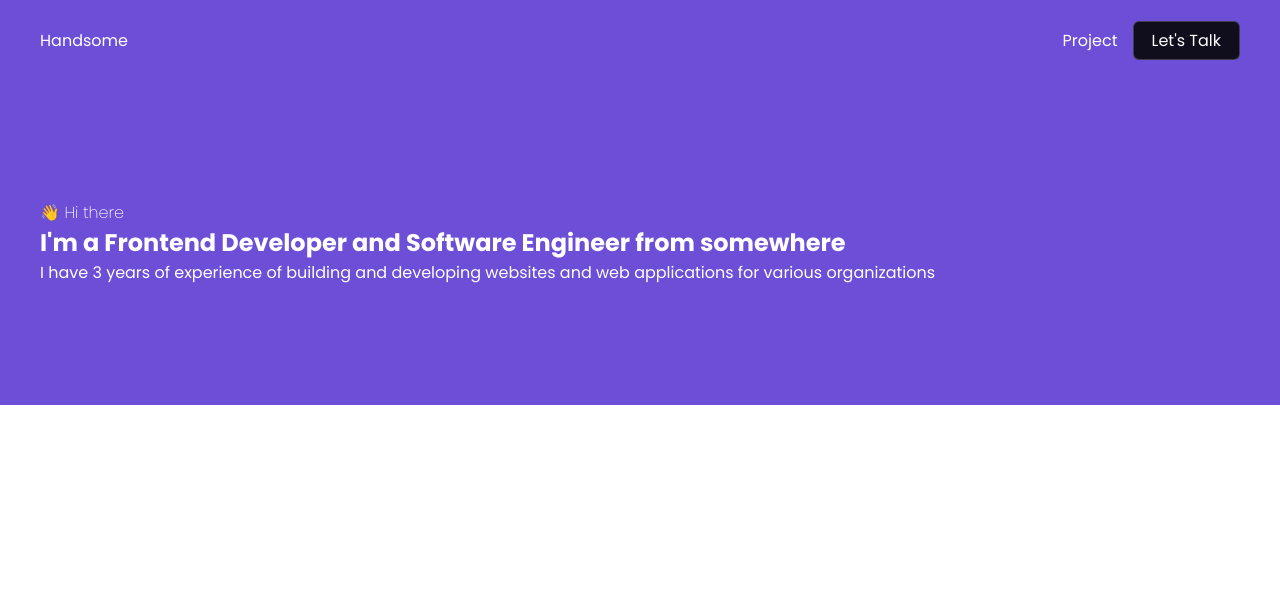
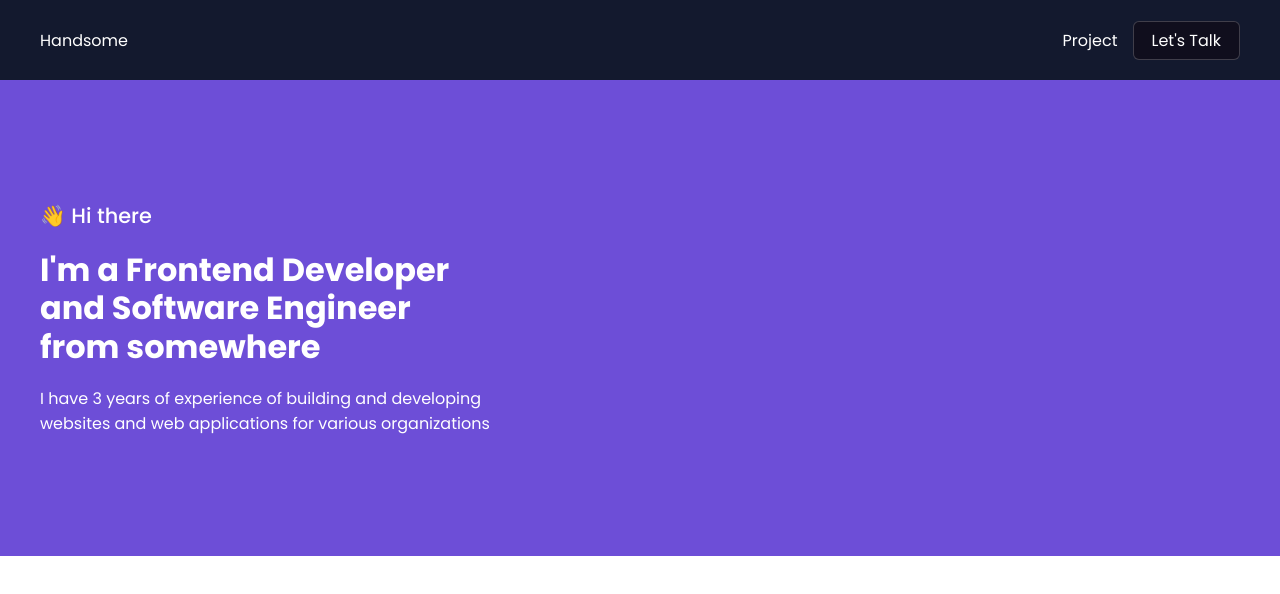
Before and after one commit to huzitaiwo/handsome, a React (Create React App) app: page / in a window 1280 px wide. Shown: the top 594 px of the page. Built offline with nearby package versions, Linux system fonts and the light colour scheme.

Commit message:
styling nav

```diff
--- a/src/components/Banner.css
+++ b/src/components/Banner.css
@@ -4,5 +4,16 @@
   padding: 120px 0;
 }
 .banner span {
-  font-weight: 200;
+  display: inline-block;
+  font-weight: 500;
+  font-size: 1.3rem;
 }
+.banner h2 {
+  font-size: 2rem;
+  max-width: 450px;
+  line-height: 1.2;
+  margin: 20px 0;
+}
+.banner p {
+  max-width: 50ch;
+}
--- a/src/components/Navbar.css
+++ b/src/components/Navbar.css
@@ -1,5 +1,5 @@
 .navbar {
-  background: #6d4ed7;
+  background: #13192e;
 }
 .navbar .container {
   display: flex;
@@ -29,3 +29,6 @@
   background: #100e1d;
   border: 1px solid rgba(255, 255, 255, 0.2);
 }
+.navbar .hi:hover {
+  background: #6d4ed7;
+}
```
